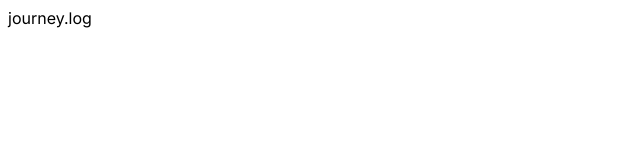
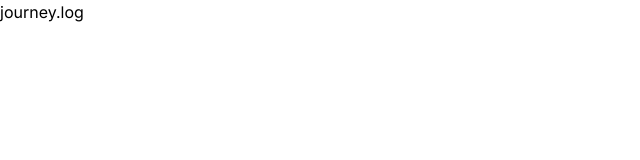
Before and after one commit to Limgabi/journey.log, a Next.js app: page / in a window 1280 px wide. Shown: the top 160 px of the page, without its empty margins (0-640 px from the left). Built offline with nearby package versions, Linux system fonts and the light colour scheme.

Commit message:
chore #3 : styled-components 적용

```diff
--- a/src/app/layout.tsx
+++ b/src/app/layout.tsx
@@ -1,3 +1,4 @@
+import StyleProvider from '@/providers/StyleProvider';
 import type { Metadata } from 'next';
 import { Inter } from 'next/font/google';
 
@@ -19,7 +20,9 @@ export default function RootLayout({
         <link rel="manifest" href="/manifest.json" />
         <meta name="theme-color" content="#ffffff" />
       </head>
-      <body className={inter.className}>{children}</body>
+      <body className={inter.className}>
+        <StyleProvider>{children}</StyleProvider>
+      </body>
     </html>
   );
 }
--- /dev/null
+++ b/src/libs/StyledComponentsRegistry.tsx
@@ -0,0 +1,29 @@
+'use client';
+
+import { useState } from 'react';
+
+import { useServerInsertedHTML } from 'next/navigation';
+
+import { ServerStyleSheet, StyleSheetManager } from 'styled-components';
+
+export default function StyledComponentsRegistry({
+  children,
+}: {
+  children: React.ReactNode;
+}) {
+  const [styledComponentsStyleSheet] = useState(() => new ServerStyleSheet());
+
+  useServerInsertedHTML(() => {
+    const styles = styledComponentsStyleSheet.getStyleElement();
+    styledComponentsStyleSheet.instance.clearTag();
+    return <>{styles}</>;
+  });
+
+  if (typeof window !== 'undefined') return <>{children}</>;
+
+  return (
+    <StyleSheetManager sheet={styledComponentsStyleSheet.instance}>
+      {children}
+    </StyleSheetManager>
+  );
+}
--- /dev/null
+++ b/src/providers/StyleProvider.tsx
@@ -0,0 +1,20 @@
+'use client';
+
+import { PropsWithChildren } from 'react';
+
+import { ThemeProvider } from 'styled-components';
+
+import StyledComponentsRegistry from '@/libs/StyledComponentsRegistry';
+import { GlobalStyle } from '@/styles/global';
+import theme from '@/styles/theme';
+
+export default function StyleProvider({ children }: PropsWithChildren) {
+  return (
+    <StyledComponentsRegistry>
+      <ThemeProvider theme={theme}>
+        <GlobalStyle />
+        {children}
+      </ThemeProvider>
+    </StyledComponentsRegistry>
+  );
+}
--- /dev/null
+++ b/src/styles/common.ts
@@ -0,0 +1,31 @@
+import { css } from 'styled-components';
+
+export const borderRadius = {
+  xs: '0.4rem',
+  sm: '0.8rem',
+  md: '1.2rem',
+  lg: '1.6rem',
+} as const;
+
+export const truncateText = (numberOfLine: number) => css`
+  display: -webkit-box;
+  -webkit-box-orient: vertical;
+  -webkit-line-clamp: ${numberOfLine};
+
+  overflow: hidden;
+  text-overflow: ellipsis;
+`;
+
+export const USER_SELECT_NONE = css`
+  -ms-user-select: none;
+  -moz-user-select: -moz-none;
+  -webkit-user-select: none;
+  -html-user-select: none;
+  user-select: none;
+`;
+
+export const displayWidth = {
+  mobile: '36rem',
+  pad: '76.8rem',
+  desktop: '128rem',
+} as const;
--- /dev/null
+++ b/src/styles/global.ts
@@ -0,0 +1,39 @@
+'use client';
+
+import { createGlobalStyle } from 'styled-components';
+
+import reset from './reset';
+
+export const GlobalStyle = createGlobalStyle`
+  ${reset}
+
+  body {
+    .ant-select-item-option-content {
+      overflow: visible !important;
+      white-space: normal !important;
+      word-break: keep-all !important;
+	  }
+  }
+
+	h1 {
+		font-size: 3.2rem;
+		font-weight: 700;
+	}
+	h2 {
+		font-size: 2.4rem;
+		font-weight: 700;
+	}
+	h3 {
+		font-size: 1.8rem;
+		font-weight: 500;
+	}
+
+	h4 {
+		font-size: 1.6rem;
+		font-weight: 500;
+	}
+	h5 {
+		font-size: 1.4rem;
+		font-weight: 400;
+	}
+`;
--- /dev/null
+++ b/src/styles/reset.ts
@@ -0,0 +1,116 @@
+import { css } from 'styled-components';
+
+import { displayWidth } from './common';
+import theme from './theme';
+
+// prettier-ignore
+// reference : https://ykss.netlify.app/translation/a_more_modern_css_reset/
+
+const reset = css`
+ /* box-sizing 규칙을 명시합니다. */
+*,
+*::before,
+*::after {
+  box-sizing: border-box;
+  margin: 0;
+  padding:0;
+}
+
+/* 폰트 크기의 팽창을 방지합니다. */
+html {
+  -moz-text-size-adjust: none;
+  -webkit-text-size-adjust: none;
+  text-size-adjust: none;
+}
+
+/* 기본 여백을 제거하여 작성된 CSS를 더 잘 제어할 수 있습니다. */
+body,
+h1,
+h2,
+h3,
+h4,
+p,
+figure,
+blockquote,
+dl,
+dd {
+  margin-block-end: 0;
+}
+
+/* ul, ol 요소의 기본 목록 스타일을 제거합니다. */
+ul,
+ol {
+  list-style: none;
+}
+
+/* 핵심 body의 기본값을 설정합니다. */
+body {
+  min-height: 100vh;
+  line-height: 1.5;
+}
+
+/* 제목 요소와 상호작용하는 요소에 대해 line-height를 더 짧게 설정합니다. */
+h1,
+h2,
+h3,
+h4,
+button,
+input,
+label {
+  line-height: 1.1;
+}
+
+/* 클래스가 없는 기본 a 태그 요소는 기본 스타일을 가져옵니다. */
+a:not([class]) {
+  text-decoration-skip-ink: auto;
+  color: currentColor;
+}
+
+/* 이미지 관련 작업을 더 쉽게 합니다. */
+img,
+picture {
+  max-width: 100%;
+  display: block;
+}
+
+/* input 및 button 항목들이 글꼴을 상속하도록 합니다. */
+input,
+button,
+textarea,
+select {
+  font: inherit;
+}
+
+/* 커서를 pointer로 지정합니다 */
+button,
+link {
+  cursor:pointer;
+  user-select: none;
+}
+
+/* 행 속성이 없는 textarea가 너무 작지 않도록 합니다. */
+textarea:not([rows]) {
+  min-height: 10em;
+}
+
+/* 고정된 모든 항목에는 여분의 스크롤 여백이 있어야 합니다. */
+:target {
+  scroll-margin-block: 5ex;
+}
+
+/* rem 단위를 통한 반응형을 위해 폰트 사이즈를 조정합니다. */
+html {
+  font-size:62.5%;
+}
+
+body {
+  font-size:1.6rem;
+}
+
+main {
+  min-width: 100vw;
+  min-height: 100vh;
+  background-color: #fff;
+}
+`
+export default reset;
--- /dev/null
+++ b/src/styles/style.d.ts
@@ -0,0 +1,6 @@
+import 'styled-components';
+import { ThemeType } from './theme';
+
+declare module 'styled-components' {
+  export interface DefaultTheme extends ThemeType {}
+}
--- /dev/null
+++ b/src/styles/theme.ts
@@ -0,0 +1,13 @@
+import { displayWidth, borderRadius } from './common';
+
+const theme: {
+  displayWidth: typeof displayWidth;
+  borderRadius: typeof borderRadius;
+} = {
+  displayWidth,
+  borderRadius,
+} as const;
+
+export type ThemeType = typeof theme;
+
+export default theme;
```
